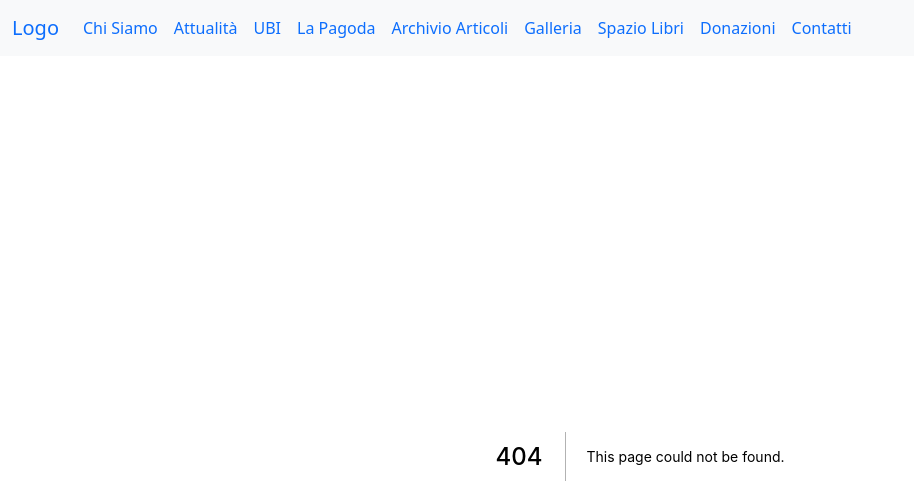
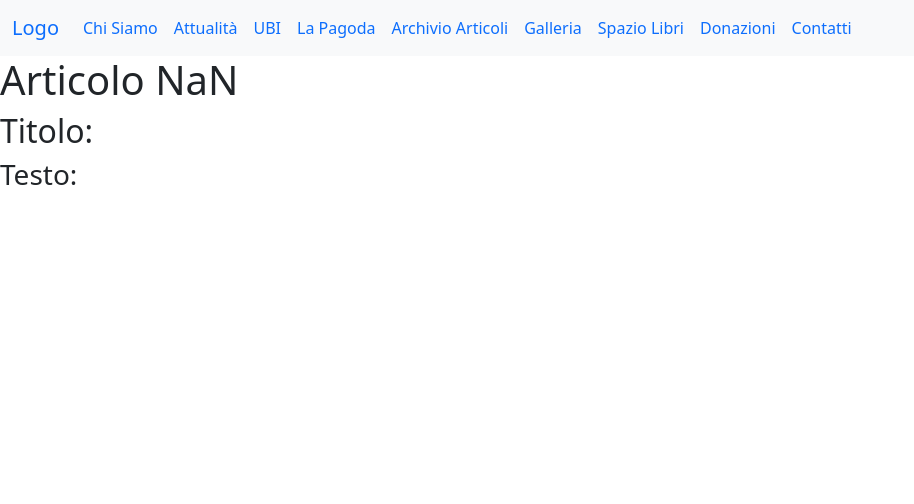
Before and after one commit to f-marinelli/notizen, a Next.js app: page /1 in a window 1280 px wide. Before the commit this address had no page. Shown: the top 504 px of the page, without its empty margins (0-914 px from the left). Built offline with nearby package versions, Linux system fonts and the light colour scheme.

Commit message:
nested routing

```diff
--- /dev/null
+++ b/pages/[articolo].js
@@ -0,0 +1,16 @@
+import { useRouter } from 'next/router';
+
+const ArticoloEx = () => {
+  const router = useRouter();
+  // window && window.location
+
+  return (
+    <>
+      <h1>Articolo {+router.query.id + 1}</h1>
+      <h2>Titolo: {router.query.titolo}</h2>
+      <h3>Testo: {router.query.testo}</h3>
+    </>
+  );
+};
+
+export default ArticoloEx;
--- a/pages/index.js
+++ b/pages/index.js
@@ -1,8 +1,9 @@
 import Articolo from '../components/Articolo';
+import Link from 'next/link';
 
 export default function Home({ articoli }) {
   const listaArticoli = articoli.map((art, i) => (
-    <Articolo key={i} testo={art.testo} titolo={art.titolo} />
+    <Articolo key={i} id={i} testo={art.testo} titolo={art.titolo} />
   ));
 
   return (
```
Also changed, not shown: components/Articolo.js (+16 -7 lines).
